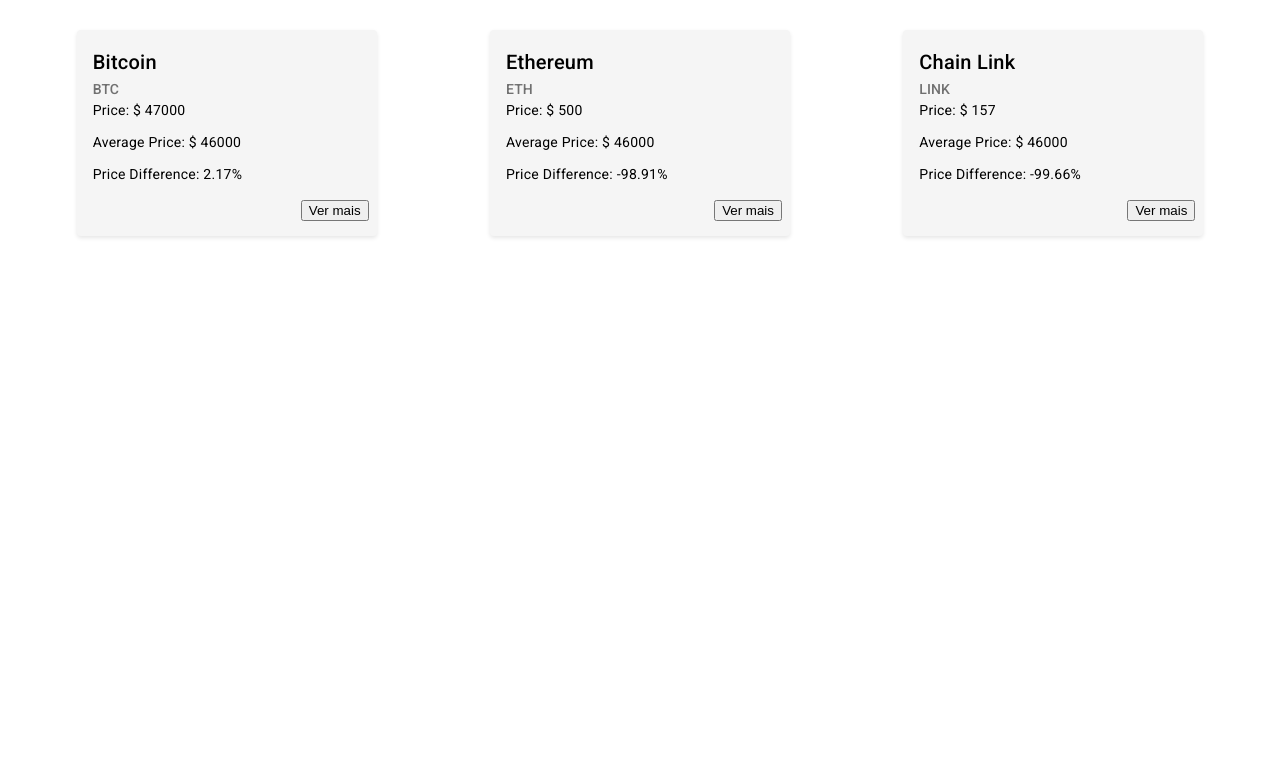
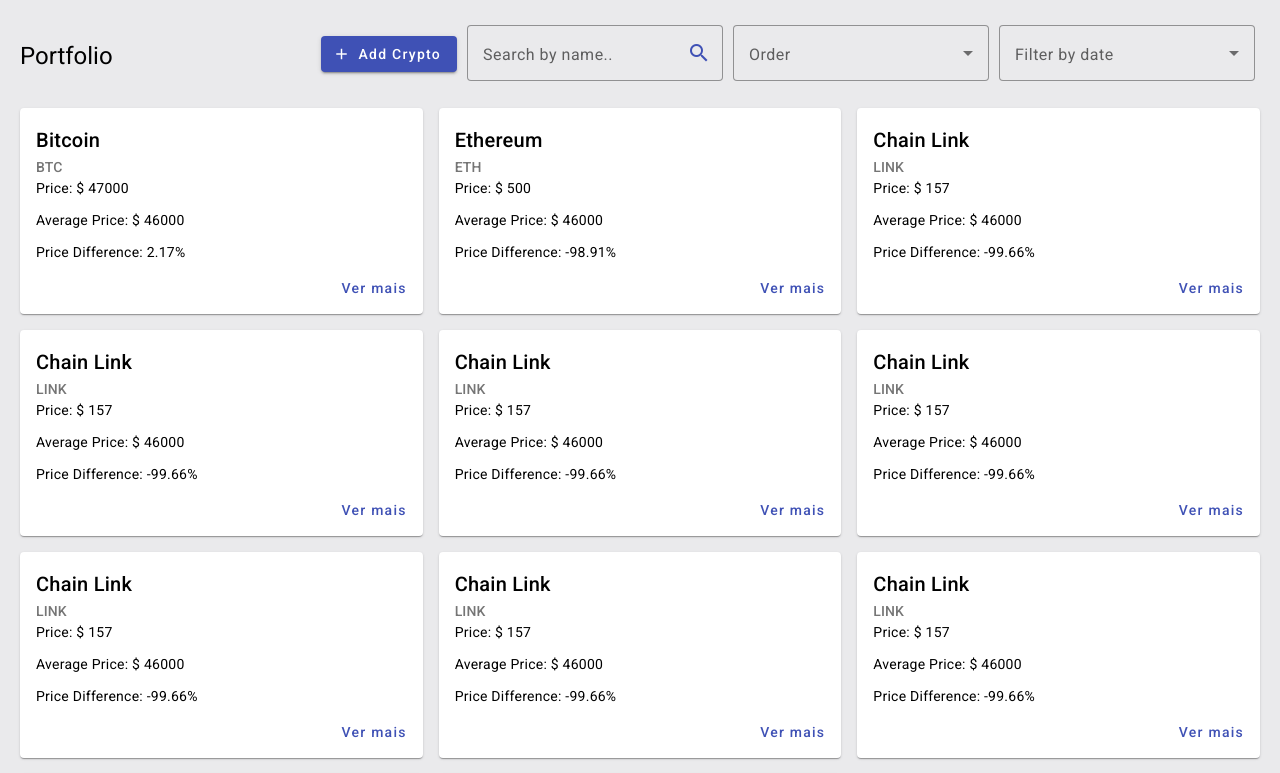
Before and after one commit to douglassantanna/dg-invest, an Angular app in the folder web-app/: page /cryptos in a window 1280 px wide. Shown: the top 773 px of the page. Built offline with nearby package versions, Linux system fonts and the light colour scheme.

Commit message:
crypto view concluded

```diff
--- a/web-app/src/app/view-cryptos.component.ts
+++ b/web-app/src/app/view-cryptos.component.ts
@@ -3,12 +3,67 @@
 import { MatCardModule } from '@angular/material/card';
 
 import { CryptoX } from './interfaces/crypto.model';
+import { MatButtonModule } from '@angular/material/button';
+import { FormsModule } from '@angular/forms';
+import { MatFormFieldModule } from '@angular/material/form-field';
+import { MatIconModule } from '@angular/material/icon';
+import { MatInputModule } from '@angular/material/input';
+import { MatSelectModule } from '@angular/material/select';
 
 @Component({
   selector: 'app-view-cryptos',
   standalone: true,
-  imports: [CommonModule, MatCardModule],
+  imports: [
+    CommonModule,
+    MatCardModule,
+    MatButtonModule,
+    MatFormFieldModule,
+    MatIconModule,
+    MatInputModule,
+    FormsModule,
+    MatSelectModule],
   template: `
+      <main class="main-container">
+        <header>
+          <h1>Portfolio</h1>
+          <div class="filters">
+
+        <button type="button" mat-raised-button color="primary">
+          <mat-icon>add</mat-icon> Add Crypto
+        </button>
+            <mat-form-field appearance="outline" style="margin-left: 10px;">
+              <mat-label>Search by name..</mat-label>
+              <input matInput type="text" [(ngModel)]="searchValue">
+              <button
+                color="primary"
+                matSuffix
+                mat-icon-button
+                aria-label="Search"
+                (click)="search($event)">
+                <mat-icon>search</mat-icon>
+              </button>
+            </mat-form-field>
+
+            <mat-form-field appearance="outline" style="margin-left: 10px;">
+              <mat-label>Order</mat-label>
+              <mat-select>
+                <mat-option *ngFor="let option of orderOptions" [value]="option">
+                  {{option}}
+                </mat-option>
+              </mat-select>
+            </mat-form-field>
+
+            <mat-form-field appearance="outline" style="margin-left: 10px;">
+              <mat-label>Filter by date</mat-label>
+              <mat-select>
+                <mat-option *ngFor="let option of dateOptions" [value]="option">
+                  {{option}}
+                </mat-option>
+              </mat-select>
+            </mat-form-field>
+          </div>
+
+        </header>
       <div class="crypto-container">
         <mat-card *ngFor="let crypto of cryptos" class="crypto-card">
           <mat-card-header>
@@ -21,42 +76,65 @@
             <p>Price Difference: {{ crypto.priceDifferencePercent | number: '1.2-2' }}%</p>
           </mat-card-content>
           <mat-card-actions align="end">
-          <button mat-button color="accent">Ver mais</button>
+            <button mat-button color="primary">Ver mais</button>
           </mat-card-actions>
         </mat-card>
       </div>
+    </main>
   `,
   styles: [`
+    .main-container {
+        display: flex;
+        flex-direction: column;
+        padding:20px;
+      }
+    header{
+      display: flex;
+      justify-content:space-between;
+      align-items:center;
+      gap:10px;
+    }
+    .filters{
+      padding:5px;
+    }
     .crypto-container {
-      display: flex;
-      flex-wrap: wrap;
-      justify-content: space-around;
-      padding: 20px;
+      display: grid;
+        grid-template-columns: repeat(auto-fill, minmax(300px, 1fr));
+        grid-gap: 1rem;
+        margin-bottom: 1rem;
     }
-
-    .crypto-card {
-      width: 300px;
-      margin: 10px;
-      background-color: #f5f5f5;
-      box-shadow: 0 2px 4px rgba(0, 0, 0, 0.1);
+    mat-form-field{
+      width:20vw;
     }
-
-    .mat-card-header {
-      padding: 8px;
-      background-color: #2196f3;
-      color: white;
+    @media (max-width: 640px) {
+        .crypto-container {
+          grid-template-columns: 1fr;
+          justify-content: center;
+          align-items: center;
         }
-
-    .mat-card-content {
-      padding: 8px;
+        header{
+          flex-direction:column;
+          align-items:center;
         }
-
-    .mat-card-actions {
-      padding: 8px;
+        mat-form-field{
+          width:100%;
+        }
       }
   `]
 })
 export class ViewCryptosComponent {
+  orderOptions: any[] = [
+    'ASC',
+    'DESC'
+  ];
+  dateOptions: any[] = [
+    '1 dia',
+    '7 dias',
+    '1 mês',
+    '3 meses',
+    '6 meses',
+    '1 ano'
+  ]
   cryptos: CryptoX[] = [
     {
       name: 'Bitcoin',
@@ -78,13 +156,69 @@
       price: 157,
       averagePrice: 124,
       priceDifferencePercent: 1.47,
-    }
+    },
+    {
+      name: 'Chain Link',
+      symbol: 'LINK',
+      price: 157,
+      averagePrice: 124,
+      priceDifferencePercent: 1.47,
+    },
+    {
+      name: 'Chain Link',
+      symbol: 'LINK',
+      price: 157,
+      averagePrice: 124,
+      priceDifferencePercent: 1.47,
+    },
+    {
+      name: 'Chain Link',
+      symbol: 'LINK',
+      price: 157,
+      averagePrice: 124,
+      priceDifferencePercent: 1.47,
+    },
+    {
+      name: 'Chain Link',
+      symbol: 'LINK',
+      price: 157,
+      averagePrice: 124,
+      priceDifferencePercent: 1.47,
+    },
+    {
+      name: 'Chain Link',
+      symbol: 'LINK',
+      price: 157,
+      averagePrice: 124,
+      priceDifferencePercent: 1.47,
+    },
+    {
+      name: 'Chain Link',
+      symbol: 'LINK',
+      price: 157,
+      averagePrice: 124,
+      priceDifferencePercent: 1.47,
+    },
+    {
+      name: 'Chain Link',
+      symbol: 'LINK',
+      price: 157,
+      averagePrice: 124,
+      priceDifferencePercent: 1.47,
+    },
+    {
+      name: 'Chain Link',
+      symbol: 'LINK',
+      price: 157,
+      averagePrice: 124,
+      priceDifferencePercent: 1.47,
+    },
   ];
-
+  searchValue = '';
   constructor() {
     this.calculateCryptoValues();
   }
-
+  search(event: any) { }
   private calculateCryptoValues(): void {
     // Assuming you have the purchased prices of each cryptocurrency stored in an array.
     // For simplicity, I'll use static data here. You should replace this with your actual data.
--- a/web-app/src/styles.scss
+++ b/web-app/src/styles.scss
@@ -1,4 +1,4 @@
 /* You can add global styles to this file, and also import other style files */
 
 html, body { height: 100%; }
-body { margin: 0; font-family: Roboto, "Helvetica Neue", sans-serif; }
+body { margin: 0; font-family: Roboto, "Helvetica Neue", sans-serif; background-color: rgb(234, 234, 236); }
```
Lines whose indentation alone changed are shown as unchanged.
